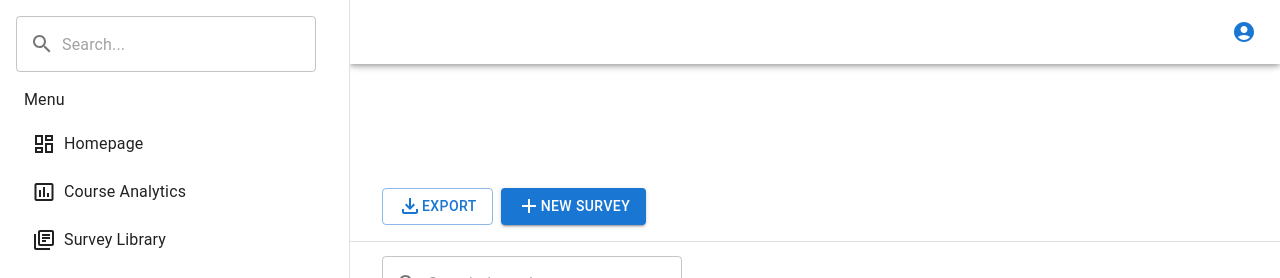
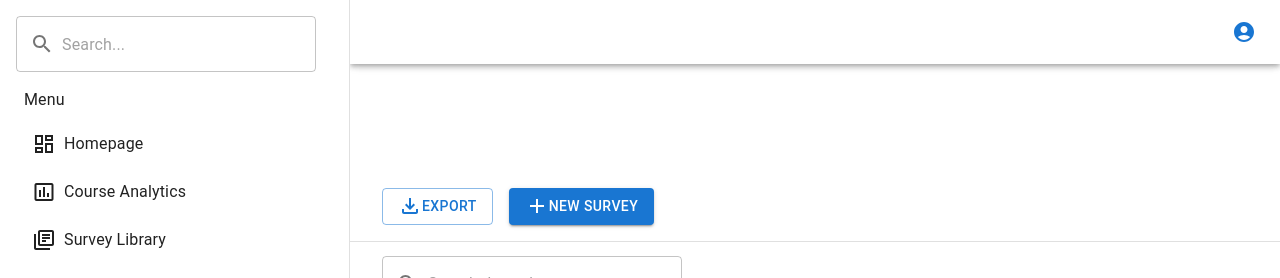
Before and after one commit to ree17017/survey_dashboard, a Next.js app: page / in a window 1280 px wide. Shown: the top 278 px of the page. Built offline with nearby package versions, Linux system fonts and the light colour scheme.

Commit message:
Add button polish

```diff
--- a/src/app/page.tsx
+++ b/src/app/page.tsx
@@ -105,7 +105,7 @@ export default function Home() {
 					</Button>
 					<Button
 						variant="contained"
-						sx={{ marginTop: "16px", marginLeft: "8px" }}
+						sx={{ marginTop: "16px", marginLeft: "16px" }}
 					>
 						<AddOutlined /> NEW SURVEY
 					</Button>
```
